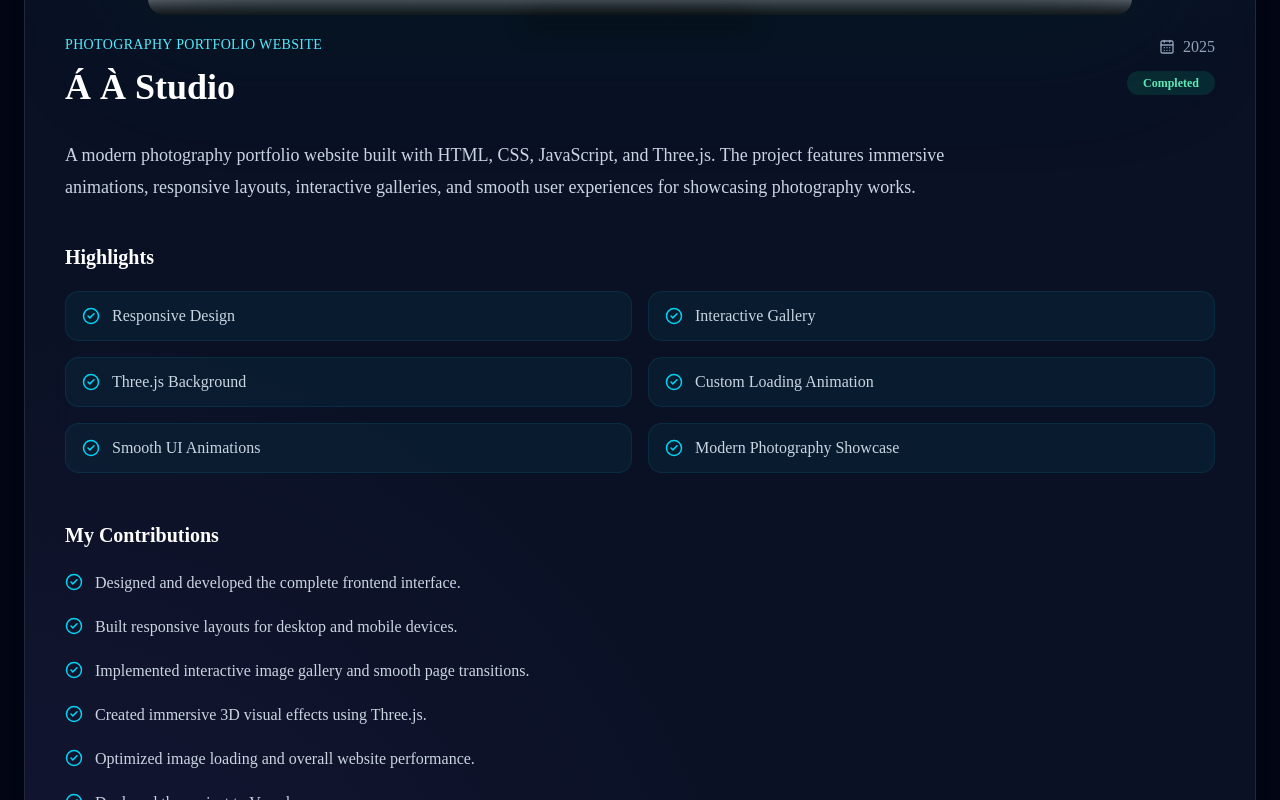
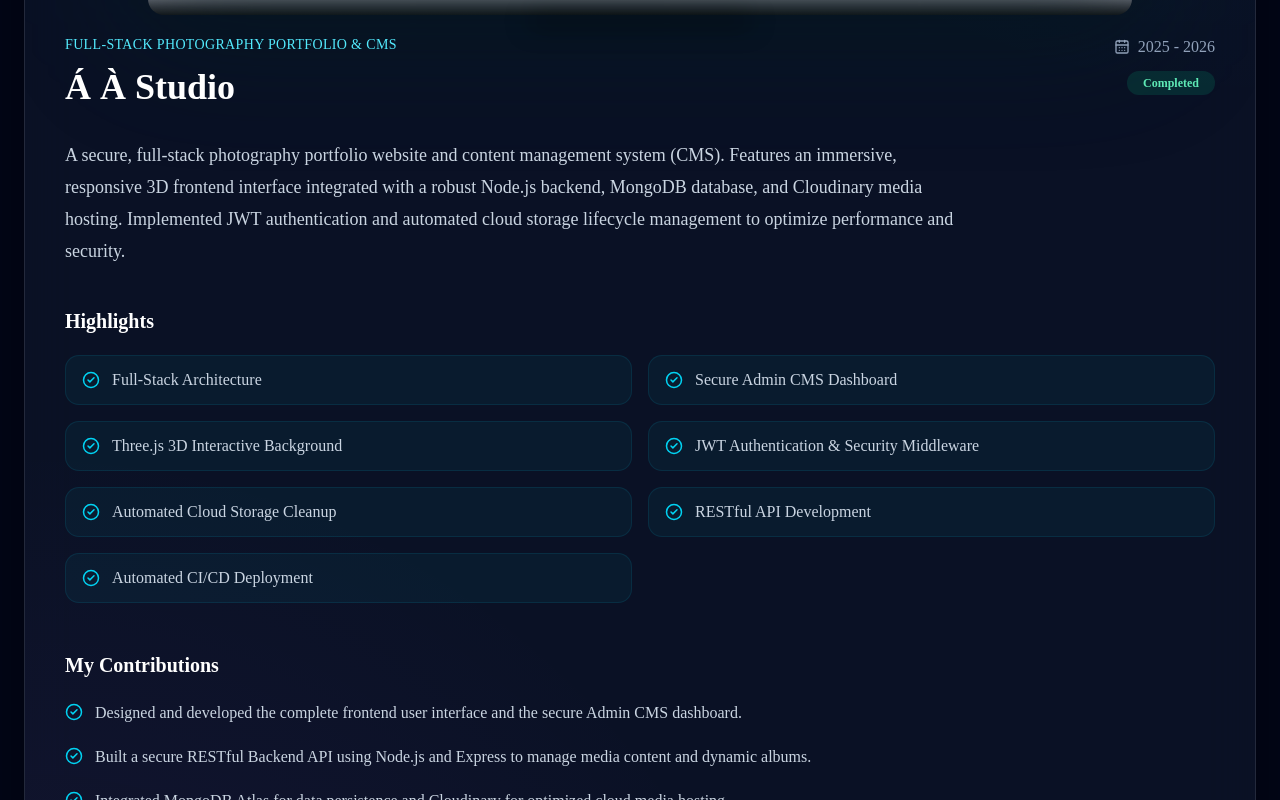
Before and after one commit to nguyenquocthai0105/my-portfolio, a Next.js app: page / in a window 1280 px wide. Shown: the part 1740-2540 px from the top of the page. Built offline with nearby package versions, Linux system fonts and the light colour scheme.

Commit message:
feat: upgrade JWT auth middleware, integrate Cloudinary image cleanup, and update technologies list

```diff
--- a/data/projects.ts
+++ b/data/projects.ts
@@ -34,14 +34,14 @@ export const projects: Project[] = [
 
     title: "Á À Studio",
 
-    subtitle: "Photography Portfolio Website",
+    subtitle: "Full-Stack Photography Portfolio & CMS",
 
-    period: "2025",
+    period: "2025 - 2026",
 
     status: "Completed",
 
     description:
-      "A modern photography portfolio website built with HTML, CSS, JavaScript, and Three.js. The project features immersive animations, responsive layouts, interactive galleries, and smooth user experiences for showcasing photography works.",
+      "A secure, full-stack photography portfolio website and content management system (CMS). Features an immersive, responsive 3D frontend interface integrated with a robust Node.js backend, MongoDB database, and Cloudinary media hosting. Implemented JWT authentication and automated cloud storage lifecycle management to optimize performance and security.",
 
     images: [
       "/projects/aa-studio/1.jpg",
@@ -54,31 +54,38 @@ export const projects: Project[] = [
       "CSS3",
       "JavaScript",
       "Three.js",
+      "Node.js",
+      "Express.js",
+      "MongoDB Atlas",
+      "Cloudinary API",
+      "JWT (JSON Web Tokens)",
     ],
 
     highlights: [
-      "Responsive Design",
-      "Interactive Gallery",
-      "Three.js Background",
-      "Custom Loading Animation",
-      "Smooth UI Animations",
-      "Modern Photography Showcase",
+      "Full-Stack Architecture",
+      "Secure Admin CMS Dashboard",
+      "Three.js 3D Interactive Background",
+      "JWT Authentication & Security Middleware",
+      "Automated Cloud Storage Cleanup",
+      "RESTful API Development",
+      "Automated CI/CD Deployment",
     ],
 
     contributions: [
-      "Designed and developed the complete frontend interface.",
-      "Built responsive layouts for desktop and mobile devices.",
-      "Implemented interactive image gallery and smooth page transitions.",
-      "Created immersive 3D visual effects using Three.js.",
-      "Optimized image loading and overall website performance.",
-      "Deployed the project to Vercel.",
+      "Designed and developed the complete frontend user interface and the secure Admin CMS dashboard.",
+      "Built a secure RESTful Backend API using Node.js and Express to manage media content and dynamic albums.",
+      "Integrated MongoDB Atlas for data persistence and Cloudinary for optimized cloud media hosting.",
+      "Architected a robust security layer implementing JWT authentication with customized middleware to protect administrative endpoints.",
+      "Developed an automated data-cleanup lifecycle using Cloudinary API to automatically purge obsolete images during delete/update mutations.",
+      "Created immersive 3D visual effects using Three.js and built fully responsive layouts for all screen sizes.",
+      "Configured and managed automated CI/CD deployment pipelines on Vercel (Frontend) and Render (Backend).",
     ],
 
     github:
       "https://github.com/nguyenquocthai0105/fe-three3d-photography",
 
     demo:
-      "https://fe-three3d-photography.vercel.app/",
+      "https://aa-studio-admin.vercel.app/",
   },
 
   {
```
